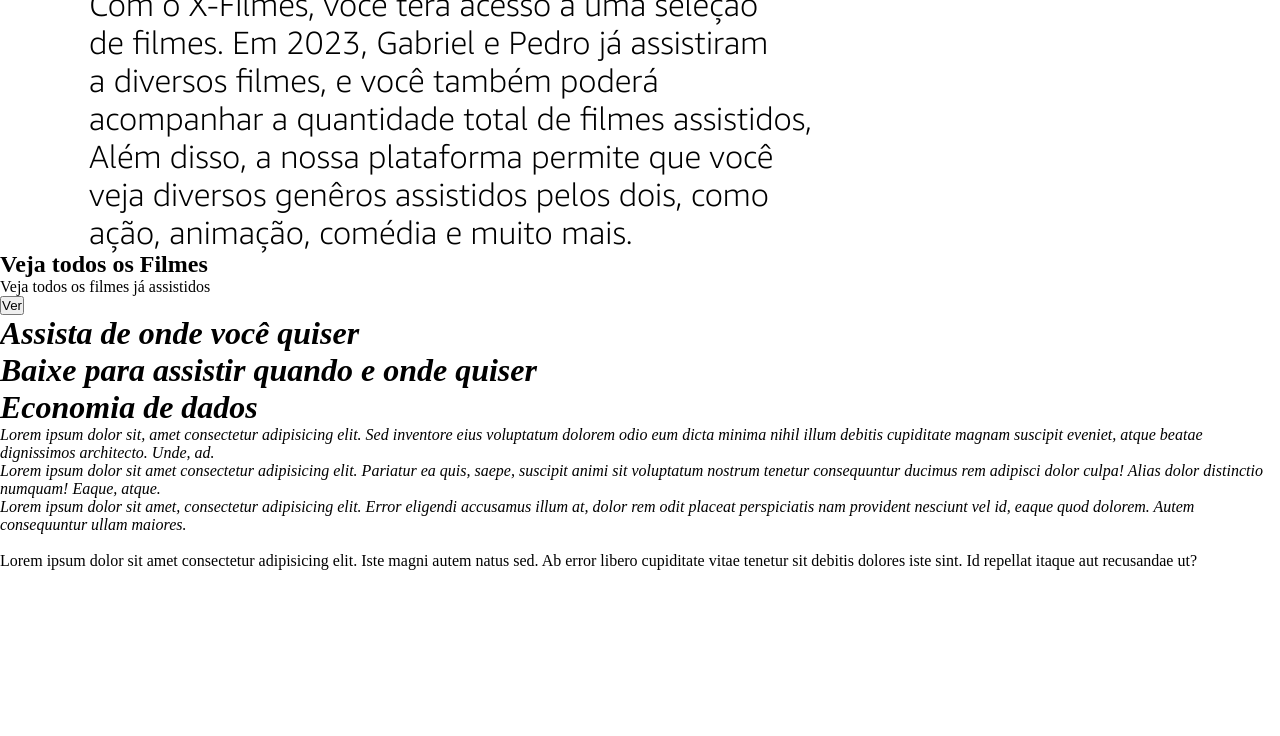
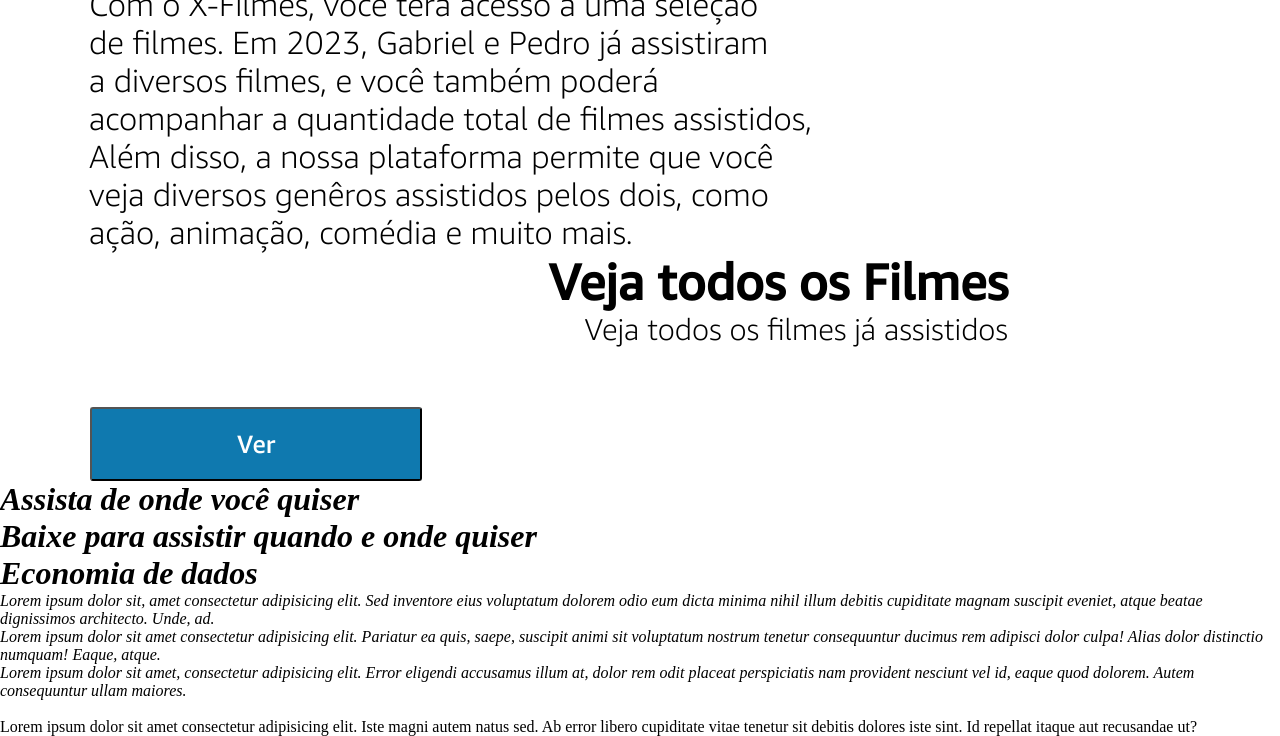
Before and after one commit to pedrohmp0/Projeto-XFilmes, a plain HTML site: page index.html in a window 1280 px wide. Shown: the part 1224-1960 px from the top of the page. Before the commit the page ends 1794 px from the top, so only its background shows below. Drawn offline with Linux system fonts and the light colour scheme.

Commit message:
Atualizações no Section
começo das atualizações

```diff
--- a/estilo/style.css
+++ b/estilo/style.css
@@ -318,3 +318,31 @@ div > img {
     box-shadow: 2px 2px 10px 4px rgb(0, 0, 0);
     cursor: pointer;
 }
+
+section h1{
+    font-family: var(--fonte-padrão);
+    font-size: 50px;
+    text-align: right;
+    color: black;
+}
+
+section p {
+    font-family: var(--fonte-lighter);
+    font-size: 30px;
+    text-align: right;
+    color: black;
+}
+
+section button {
+    font-size: 25px;
+    color: white;
+    background-color: #0F79AF;
+    padding: 20px 145px 20px 145px;
+    margin: 60px 0px 0px 90px;
+    font-family: var(--fonte-medium);
+    border-radius: 3px;
+}
+
+section {
+    margin-right: 17em;
+}
```
